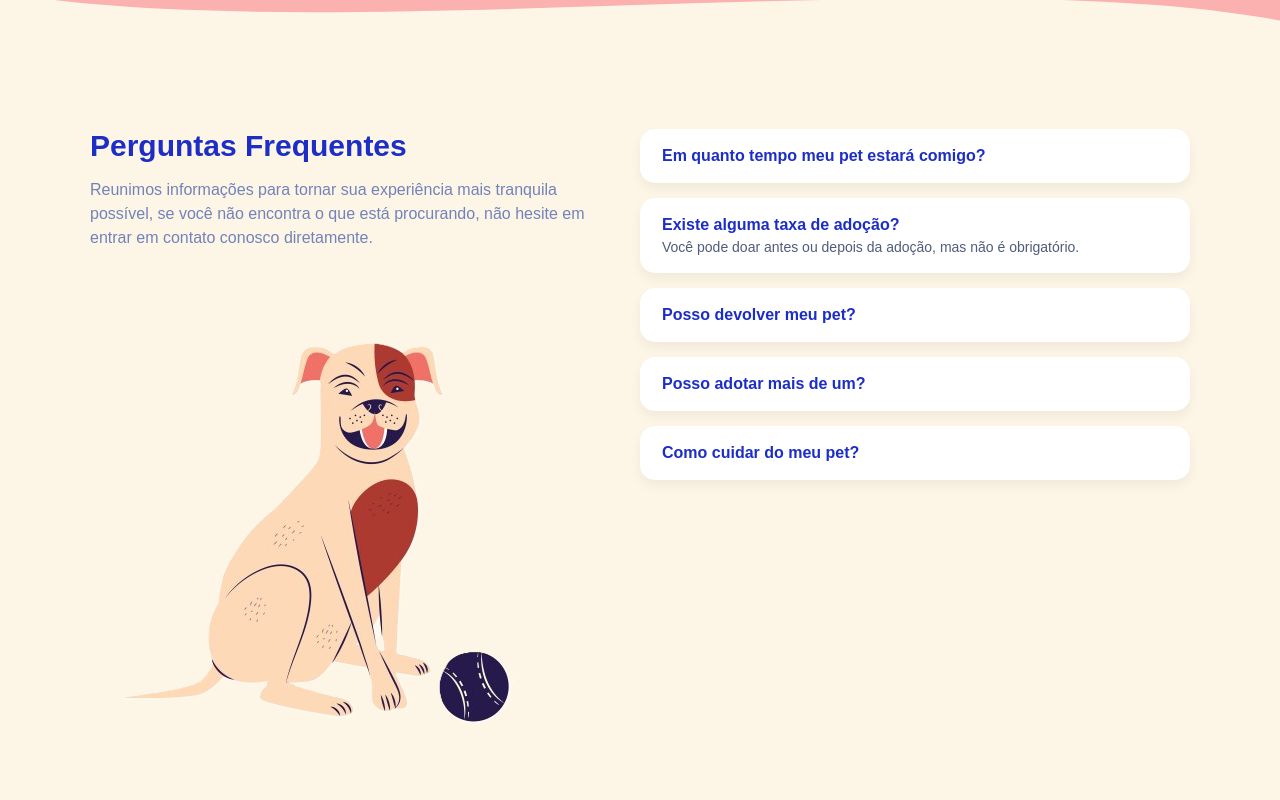
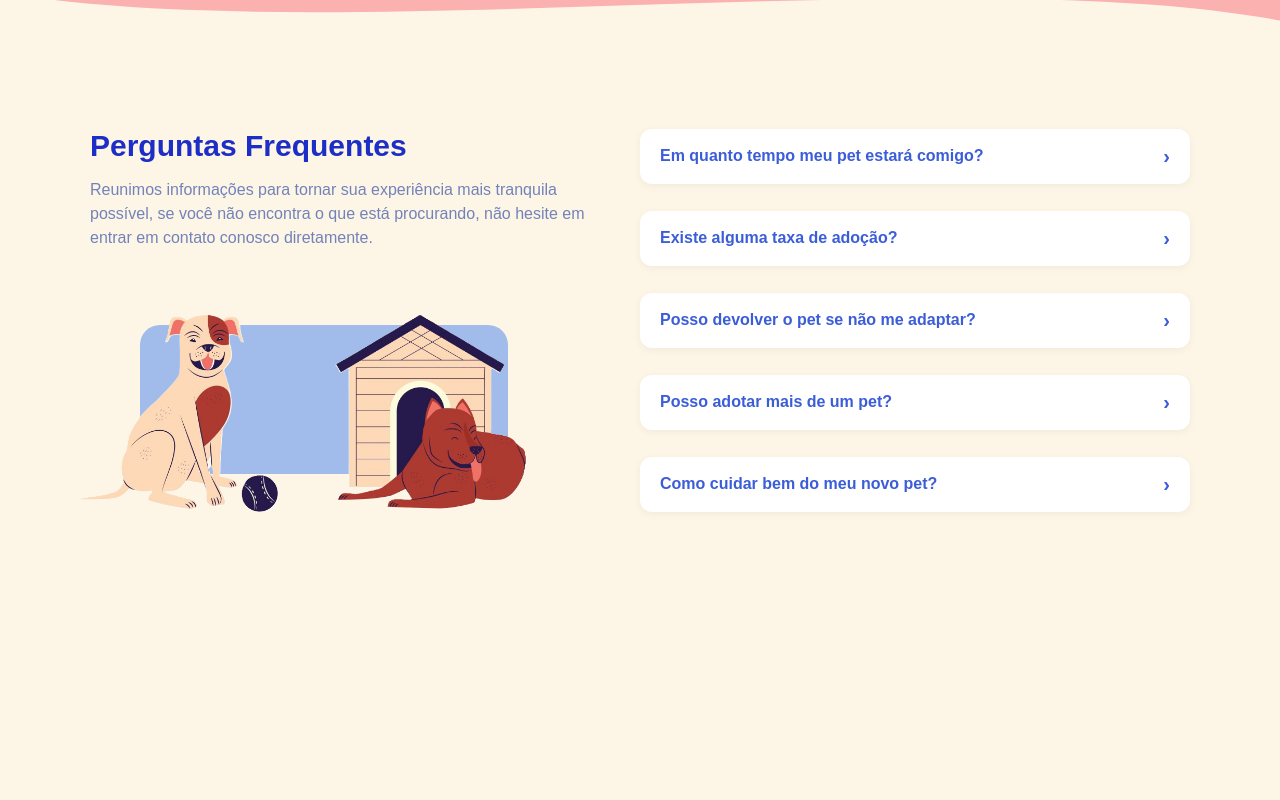
Before and after one commit to Aikellanne/pethouse, a plain HTML site: page index.html in a window 1280 px wide. Shown: the part 1960-2760 px from the top of the page. After the commit the page ends 2564 px from the top, so only its background shows below. Drawn offline with Linux system fonts and the light colour scheme.

Commit message:
mudanças

```diff
--- a/index.html
+++ b/index.html
@@ -163,34 +163,66 @@
           <div class="faq-left">
             <h2>Perguntas Frequentes</h2>
             <p>Reunimos informações para tornar sua experiência mais tranquila possível, se você não encontra o que está procurando, não hesite em entrar em contato conosco diretamente.</p>
-            <div class="faq-ilustration-box">
+            <div class="faq-illustration-box">
                 <!--retangulo fundo-->
-                <div class="faq-backgroud"></div>
+                <div class="faq-background"></div>
                 <!--imagem 1-->
-                <img src="imagens/faq-bolinha.png" alt="">
+                <img src="imagens/faq-bolinha.png" alt="cachorro com a bolinha" class="img-cachorro-1">
                 <!--imagem 2-->
-                <img src="imagens/faq-casinha.png
-                " alt="">
+                <img src="imagens/faq-casinha.png" alt="cachorro na casinha" class="img-cachorro-2">
             </div>
           </div>
 
           <!--lado direito-->
           <div class="faq-right">
             <div class="faq-item">
-                <h4>Em quanto tempo meu pet estará comigo?</h4>
+              <div class="faq-question">
+                <span>Em quanto tempo meu pet estará comigo?</span>
+                <span class="icon">›</span>
+              </div>
+              <div class="faq-answer">
+              <p>Assim que a adoção for aprovada, entraremos em contato para agendar a entrega ou retirada do seu novo companheiro!</p>
+              </div>
             </div>
+
             <div class="faq-item">
-                <h4>Existe alguma taxa de adoção?</h4>
-                <p>Você pode doar antes ou depois da adoção, mas não é obrigatório.</p>
+              <div class="faq-question">
+                <span>Existe alguma taxa de adoção?</span>
+                <span class="icon">›</span>
+              </div>
+              <div class="faq-answer">
+              <p>Você pode fazer uma doação antes ou depois da adoção, mas isso não é obrigatório para levar o pet para casa.</p>
+              </div>
             </div>
+
             <div class="faq-item">
-                <h4>Posso devolver meu pet?</h4>
+              <div class="faq-question">
+                <span>Posso devolver o pet se não me adaptar?</span>
+                <span class="icon">›</span>
+              </div>
+              <div class="faq-answer">
+              <p>Se algo não der certo, você poderá devolver o pet. Nós daremos o suporte necessário durante essa transição.</p>
+              </div>
             </div>
+
             <div class="faq-item">
-                <h4>Posso adotar mais de um?</h4>
+              <div class="faq-question">
+                <span>Posso adotar mais de um pet?</span>
+                <span class="icon">›</span>
+              </div>
+              <div class="faq-answer">
+              <p>Sim! Se você tiver estrutura e amor para oferecer, será muito bem-vindo adotar mais de um animal.</p>
+              </div>
             </div>
+
             <div class="faq-item">
-                <h4>Como cuidar do meu pet?</h4>
+              <div class="faq-question">
+                <span>Como cuidar bem do meu novo pet?</span>
+                <span class="icon">›</span>
+              </div>
+              <div class="faq-answer">
+              <p>Forneça alimentação adequada, carinho, atenção médica e muito amor! Nós também damos orientações no momento da adoção.</p>
+              </div>
             </div>
           </div>
         </div>
--- a/style.css
+++ b/style.css
@@ -412,38 +412,38 @@ body{
   position: relative;
   width: 100%;
   max-width: 400px;
-  height: 220px;
-  margin-top: 20px;
+  height: 230px;
+  margin-top: 30px;
 }
 
 /* Fundo azul arredondado */
 .faq-background {
-  background-color: #3c5dd8;
+  background-color: #a1bbea;
   border-radius: 20px;
-  width: 100%;
-  height: 100%;
+  width: 92%;
+  height: 65%;
   position: absolute;
-  top: 0;
-  left: 0;
+  top: 45px;
+  left: 50px;
   z-index: 0;
 }
 
 /* Imagem do cachorro branco */
 .img-cachorro-1 {
   position: absolute;
-  left: -10px;
-  bottom: 0;
-  width: 120px;
+  left: -30px;
+  top: 1%;
+  width: 65%;
   z-index: 1;
 }
 
 /* Imagem do cachorro na casinha */
 .img-cachorro-2 {
   position: absolute;
-  right: =20px;
-  bottom: 0;
-  width: 150px;
+  right: -20%;
+  width: 70%;
   z-index: 1;
+  top: -4%;
 }
 
 .faq-right {
@@ -455,15 +455,11 @@ body{
 }
 
 .faq-item {
-  background-color: #ffffff;
-  padding: 18px 22px;
-  border-radius: 15px;
-  box-shadow: 0 6px 12px rgba(0, 0, 0, 0.05);
-}
-
-.faq-item h4 {
-  font-size: 16px;
-  color: #1d2ec6;
+  background: white;
+  border-radius: 12px;
+  margin-bottom: 12px;
+  box-shadow: 0 2px 8px rgba(0, 0, 0, 0.05);
+  overflow: hidden;
 }
 
 .faq-item p {
@@ -471,3 +467,37 @@ body{
   color: #4f5c7b;
   margin-top: 5px;
 }
+
+.faq-question {
+  cursor: pointer;
+  padding: 16px 20px;
+  display: flex;
+  justify-content: space-between;
+  align-items: center;
+  color: #3c5dd8;
+  font-weight: bold;
+  transition: background 0.3s;
+}
+
+.faq-question:hover {
+  background: #f0f2ff;
+}
+
+.icon {
+  transition: transform 0.3s ease;
+  font-size: 20px;
+}
+
+.faq-answer {
+  padding: 0 20px;
+  max-height: 0;
+  overflow: hidden;
+  transition: max-height 0.4s ease, padding 0.4s ease;
+  background: #f5f6ff;
+  color: #333;
+  font-size: 14px;
+}
+
+.faq-answer.open {
+  padding: 16px 20px;
+}
```
